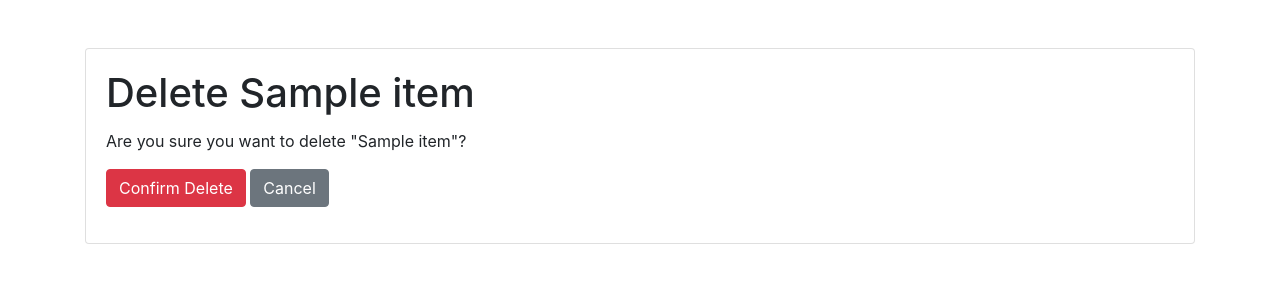
After one commit to prafuldholariya/django_crud_demo, a Django app: template crud_demo/items/templates/item_confirm_delete.html in a window 1280 px wide. The commit adds this page. Shown: the top 300 px of the page. Run offline with Django 3.2, Linux system fonts and the light colour scheme; the template is opened without the code that fills it: most values are stand-ins (such as "Sample title", 1, 10 or a date in 2020); some libraries are stand-ins or nearby versions.

Commit message:
Implement edit and delete views in items/views.py and related templates.

```diff
--- /dev/null
+++ b/crud_demo/items/templates/item_confirm_delete.html
@@ -0,0 +1,34 @@
+<!-- items/templates/items/item_confirm_delete.html -->
+
+<!DOCTYPE html>
+<html lang="en">
+
+<head>
+    <meta charset="UTF-8">
+    <meta name="viewport" content="width=device-width, initial-scale=1.0">
+    <title>Delete {{ item.name }}</title>
+    <!-- Bootstrap CSS -->
+    <link href="https://stackpath.bootstrapcdn.com/bootstrap/4.5.2/css/bootstrap.min.css" rel="stylesheet">
+</head>
+
+<body>
+    <div class="container mt-5">
+        <div class="card">
+            <div class="card-body">
+                <h1 class="card-title">Delete {{ item.name }}</h1>
+                <p class="card-text">Are you sure you want to delete "{{ item.name }}"?</p>
+                <form method="post" class="mb-3">
+                    {% csrf_token %}
+                    <button type="submit" class="btn btn-danger">Confirm Delete</button>
+                    <a href="{% url 'items:item_list' %}" class="btn btn-secondary">Cancel</a>
+                </form>
+            </div>
+        </div>
+    </div>
+
+    <!-- Bootstrap JS and dependencies -->
+    <script src="https://code.jquery.com/jquery-3.5.1.slim.min.js"></script>
+    <script src="https://cdn.jsdelivr.net/npm/bootstrap@4.5.2/dist/js/bootstrap.bundle.min.js"></script>
+</body>
+
+</html>
--- a/crud_demo/items/templates/item_form.html
+++ b/crud_demo/items/templates/item_form.html
@@ -20,8 +20,8 @@
             <div class="form-group">
                 {{ form.as_p }}
             </div>
-            <button type="submit" class="btn btn-primary">Save</button>
-            <a href="{% url 'items:item_list' %}" class="btn btn-secondary">Back to List</a>
+            <button type="submit" class="btn btn-primary mt-4">Save</button>
+            <a href="{% url 'items:item_list' %}" class="btn btn-primary mt-4">Back to List</a>
         </form>
     </div>
 
--- a/crud_demo/items/urls.py
+++ b/crud_demo/items/urls.py
@@ -8,4 +8,6 @@ app_name = 'items'
 urlpatterns = [
     path('', views.item_list, name='item_list'),
     path('create/', views.item_create, name='item_create'),
+    path('<int:pk>/edit/', views.item_update, name='item_edit'),
+    path('<int:pk>/delete/', views.item_delete, name='item_delete'),
 ]
```
Also changed, not shown: crud_demo/items/templates/item_list.html (+12 -1 lines), crud_demo/items/views.py (+21 -1 lines).
